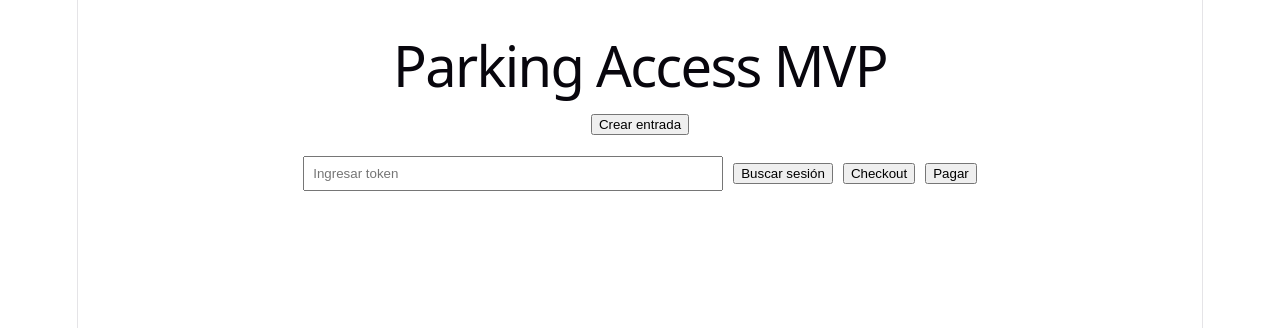
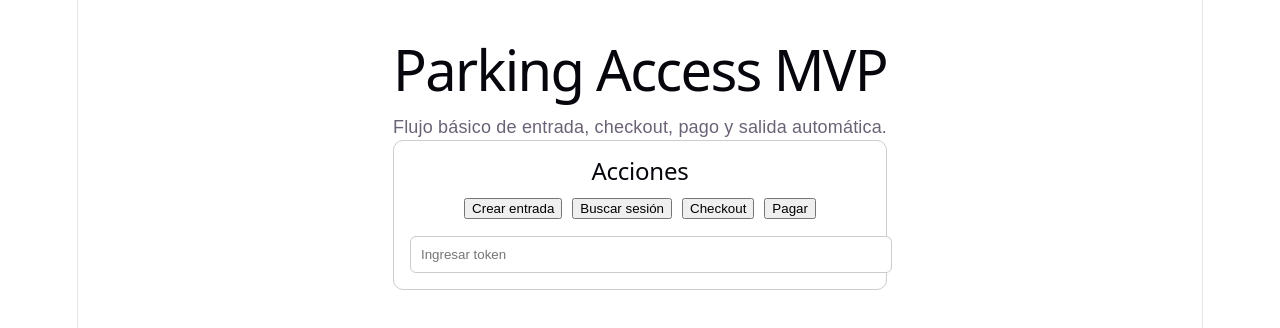
Before and after one commit to Facuu13/parking-access-mvp, a React app in the folder frontend/: page / in a window 1280 px wide. Shown: the top 328 px of the page. Built offline with nearby package versions, Linux system fonts and the light colour scheme; the HTML template or start-up script is replaced by a standard one.

Commit message:
mejora de front endt

```diff
--- a/frontend/src/App.jsx
+++ b/frontend/src/App.jsx
@@ -1,4 +1,4 @@
-import { useState } from "react"
+import { useEffect, useState } from "react"
 
 const API_URL = "http://127.0.0.1:8000"
 
@@ -109,50 +109,151 @@ function App() {
     }
   }
 
+  useEffect(() => {
+    if (!token.trim()) return
+
+    const interval = setInterval(async () => {
+      try {
+        const response = await fetch(`${API_URL}/sessions/${token}`)
+        if (!response.ok) return
+
+        const data = await response.json()
+        setSession(data)
+      } catch {
+        // ignoramos error temporal de red
+      }
+    }, 2000)
+
+    return () => clearInterval(interval)
+  }, [token])
+
+  const statusColor =
+    session?.status === "COMPLETED"
+      ? "#16a34a"
+      : session?.status === "PAID"
+      ? "#2563eb"
+      : session?.status === "PENDING_PAYMENT"
+      ? "#d97706"
+      : "#6b7280"
+
   return (
-    <div style={{ padding: "20px", fontFamily: "Arial, sans-serif" }}>
+    <div
+      style={{
+        padding: "24px",
+        fontFamily: "Arial, sans-serif",
+        maxWidth: "900px",
+        margin: "0 auto",
+      }}
+    >
       <h1>Parking Access MVP</h1>
+      <p>Flujo básico de entrada, checkout, pago y salida automática.</p>
 
-      <div style={{ marginBottom: "20px" }}>
-        <button onClick={createEntry}>Crear entrada</button>
-      </div>
+      <div
+        style={{
+          border: "1px solid #ccc",
+          borderRadius: "10px",
+          padding: "16px",
+          marginBottom: "20px",
+        }}
+      >
+        <h2>Acciones</h2>
 
-      <div style={{ marginBottom: "20px" }}>
+        <div style={{ marginBottom: "16px" }}>
+          <button onClick={createEntry} style={{ marginRight: "10px" }}>
+            Crear entrada
+          </button>
+
+          <button onClick={getSession} style={{ marginRight: "10px" }}>
+            Buscar sesión
+          </button>
+
+          <button onClick={checkoutSession} style={{ marginRight: "10px" }}>
+            Checkout
+          </button>
+
+          <button onClick={paySession}>
+            Pagar
+          </button>
+        </div>
+
         <input
           type="text"
           placeholder="Ingresar token"
           value={token}
           onChange={(e) => setToken(e.target.value)}
-          style={{ width: "400px", padding: "8px", marginRight: "10px" }}
+          style={{
+            width: "100%",
+            maxWidth: "500px",
+            padding: "10px",
+            borderRadius: "6px",
+            border: "1px solid #ccc",
+          }}
         />
-        <button onClick={getSession} style={{ marginRight: "10px" }}>
-          Buscar sesión
-        </button>
-        <button onClick={checkoutSession} style={{ marginRight: "10px" }}>
-          Checkout
-        </button>
-        <button onClick={paySession}>
-          Pagar
-        </button>
-
       </div>
 
       {error && (
-        <p style={{ color: "red" }}>
+        <div
+          style={{
+            backgroundColor: "#fee2e2",
+            color: "#991b1b",
+            padding: "12px",
+            borderRadius: "8px",
+            marginBottom: "20px",
+          }}
+        >
           {error}
-        </p>
+        </div>
       )}
 
       {token && (
-        <div style={{ marginTop: "20px" }}>
-          <p><strong>Token:</strong> {token}</p>
+        <div
+          style={{
+            border: "1px solid #ccc",
+            borderRadius: "10px",
+            padding: "16px",
+            marginBottom: "20px",
+          }}
+        >
+          <h2>Token actual</h2>
+          <p style={{ wordBreak: "break-all" }}>{token}</p>
         </div>
       )}
 
       {session && (
-        <div style={{ marginTop: "20px" }}>
-          <h2>Respuesta del backend</h2>
-          <pre>{JSON.stringify(session, null, 2)}</pre>
+        <div
+          style={{
+            border: "1px solid #ccc",
+            borderRadius: "10px",
+            padding: "16px",
+          }}
+        >
+          <h2>Estado de la sesión</h2>
+
+          <p>
+            <strong>Estado:</strong>{" "}
+            <span style={{ color: statusColor }}>{session.status}</span>
+          </p>
+          <p><strong>Estado de pago:</strong> {session.payment_status}</p>
+          <p><strong>Hora de entrada:</strong> {session.entry_time || "-"}</p>
+          <p><strong>Hora de salida:</strong> {session.exit_time || "-"}</p>
+          <p><strong>Duración (min):</strong> {session.duration_minutes ?? "-"}</p>
+          <p><strong>Tarifa por hora:</strong> {session.hourly_rate ?? "-"}</p>
+          <p><strong>Total:</strong> {session.total_amount ?? "-"}</p>
+          <p><strong>Apertura entrada:</strong> {String(session.opened_on_entry)}</p>
+          <p><strong>Apertura salida:</strong> {String(session.opened_on_exit)}</p>
+
+          <h3>JSON completo</h3>
+          <pre
+            style={{
+              backgroundColor: "#111827",
+              color: "#f9fafb",
+              padding: "12px",
+              borderRadius: "8px",
+              overflowX: "auto",
+            }}
+          >
+            {JSON.stringify(session, null, 2)}
+          </pre>
         </div>
       )}
     </div>
```
